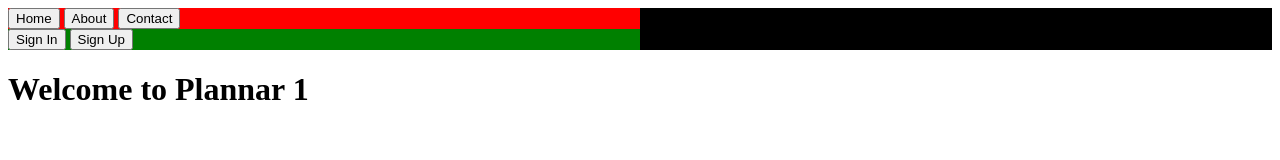
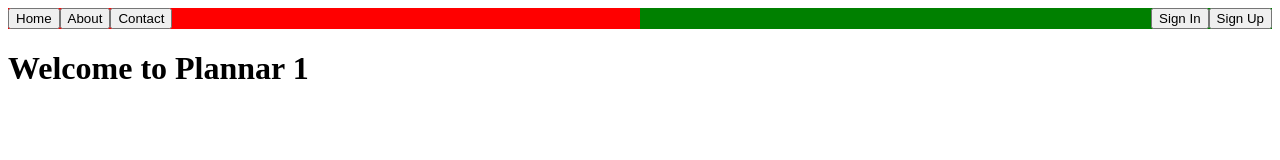
Before and after one commit to CaffeMacchiato/Plannar-Updated, a plain HTML site: page index.html in a window 1280 px wide. Drawn offline with Linux system fonts and the light colour scheme.

Commit message:
Update homepage.css

```diff
--- a/homepage.css
+++ b/homepage.css
@@ -1,4 +1,5 @@
 .nav-bar {
+  display: flex;
   background-color: black;
   width: 100%;
   height: 10%;
@@ -6,6 +7,7 @@
 }
 
 .nav-bar-left {
+  display: flex;
   flex-direction: row;
   justify-content: flex-start;
   background-color: red;
@@ -14,6 +16,7 @@
 }
 
 .nav-bar-right {
+  display: flex;
   flex-direction: row;
   justify-content: flex-end;
   background-color: green;
```
